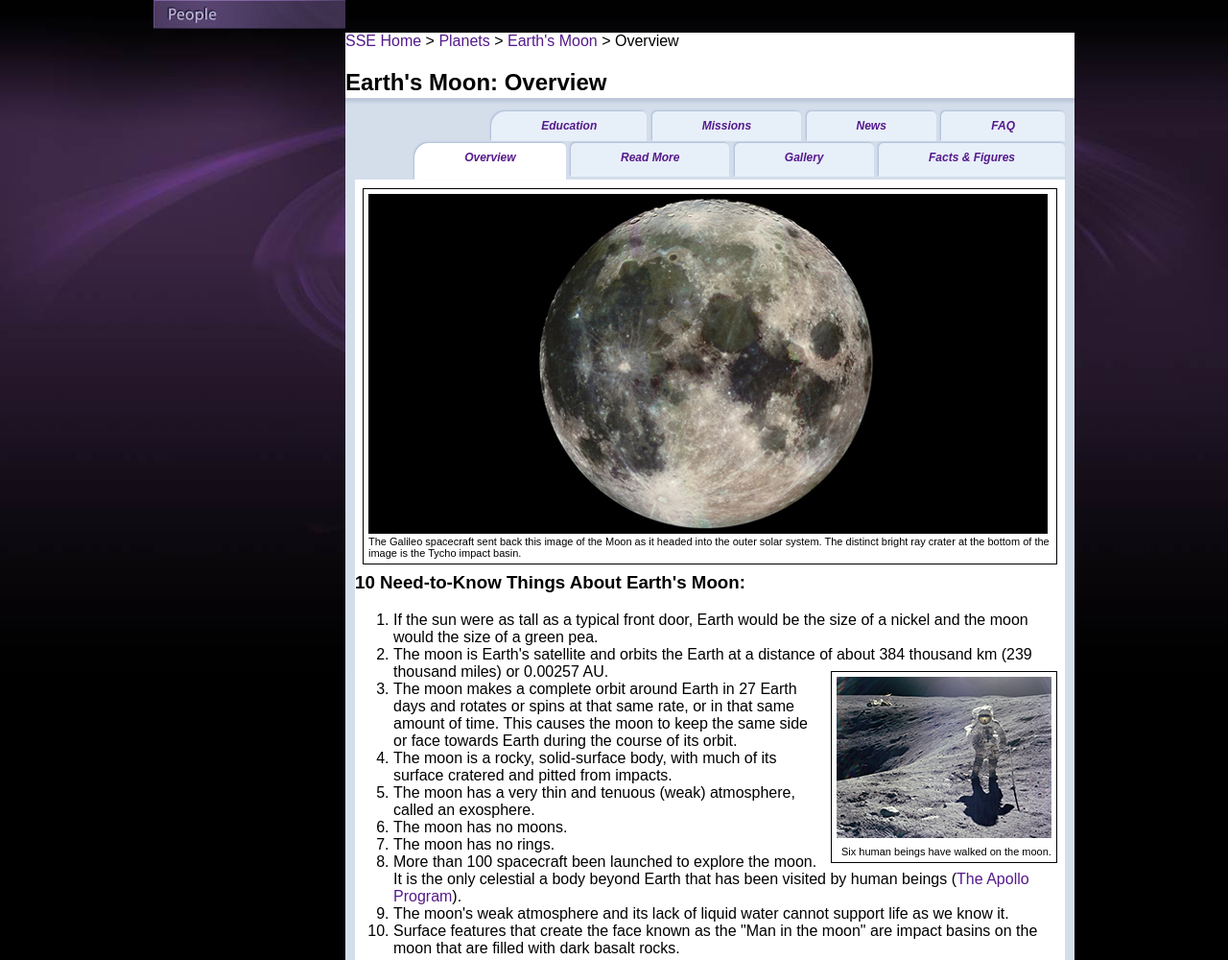
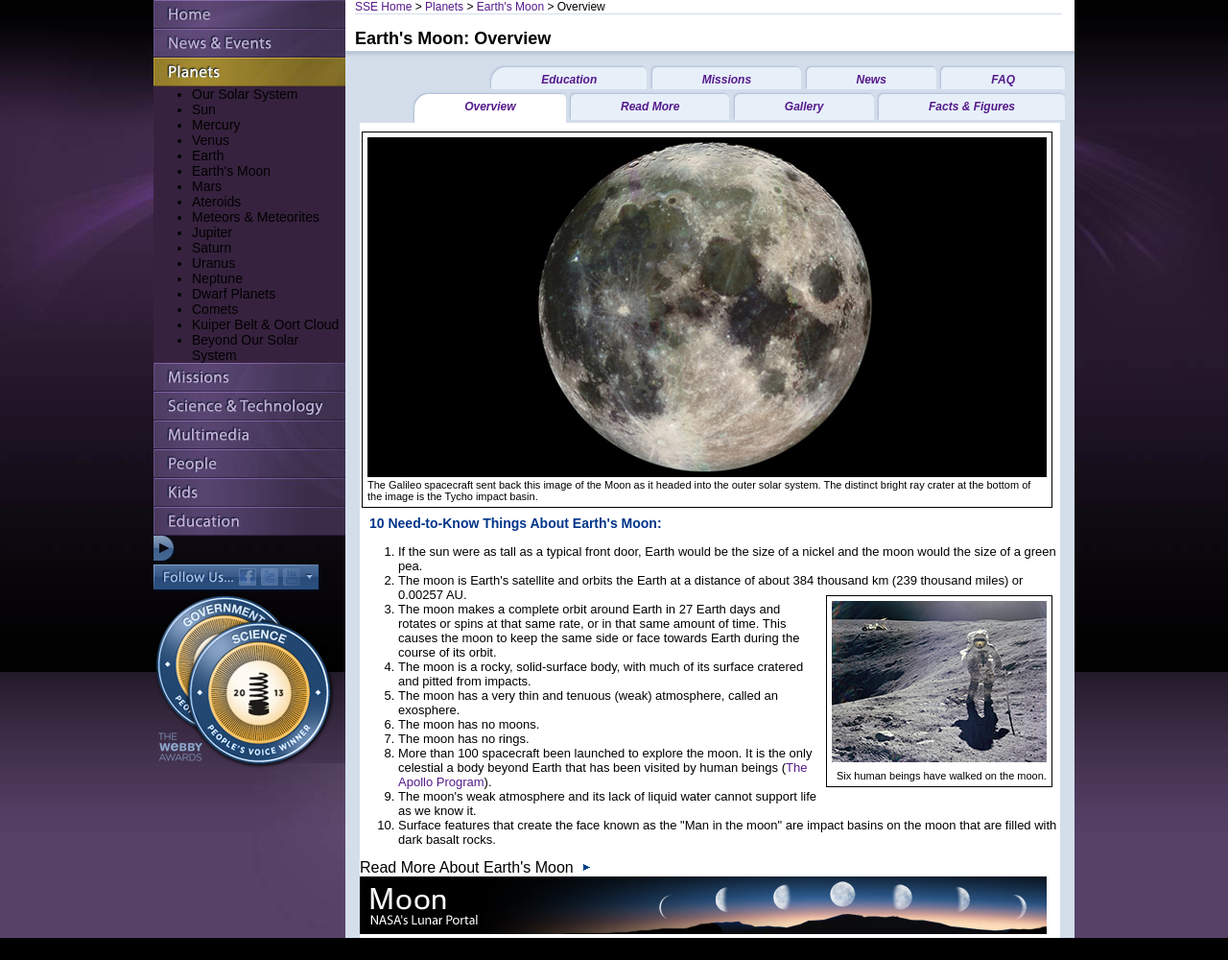
Before and after one commit to mkunkel/planets, a plain HTML site: page index.html in a window 1280 px wide. Shown: the top 1000 px of the page at 96% size. After the commit the page ends 977 px from the top, so only its background shows below. Drawn offline with Linux system fonts and the light colour scheme.

Commit message:
formatting, smaller tabs

```diff
--- a/css/style.css
+++ b/css/style.css
@@ -10,15 +10,34 @@ aside, #extra {
 a {
   text-decoration: none;
 }
+h2 {
+  padding-left: 10px;
+  font-size: 18px;
+}
+h3 {
+  font-size: 14px;
+  color: #01358a;
+  margin-left: 10px;
+}
 #wrap {
   width: 960px;
   margin: auto;
 }
 nav{
+  float: left;
   width: 200px;
 }
+ol {
+  font-size: 13px;
+}
+#breadcrumbs {
+  width: 97%;
+  margin-left: 10px;
+  font-size: 12px;
+  border-bottom: 1px solid #d4deeb;
+}
 #content {
-  float: right;
+  float: left;
   width: 760px;
   background-color: #d4deeb;
 }
@@ -46,9 +65,13 @@ nav{
   background-color: #e7eff9;
   height: 23px;
   display: inline-block;
-  padding: 8px 52px 0px 52px;
+  padding: 0 52px;
   margin: 0 0 2px 1px;
   box-shadow: -1px -1px 2px #acbdd5;
+}
+#tabstrip > .tab > span {
+  position: relative;
+  top: 6px;
 }
 #tabstrip > #active {
   background-color: #FFF;
@@ -70,7 +93,7 @@ nav{
 }
 #innerwrap {
   background-color: #FFF;
-  width: 740px;
+  width: 730px;
   margin: auto;
   padding-top: 1px;
   z-index: 1;
@@ -91,6 +114,12 @@ nav{
   width: 99%;
   margin-left: 5px;
 }
-#navSub {
+.navSub {
   background-color: #36223E;
+  margin-top: 0;
+  margin-bottom:0;
+  font-size: 14px;
 }
+nav > div {
+  height: 30px;
+}
--- a/index.html
+++ b/index.html
@@ -9,7 +9,45 @@
 <body>
   <div id="wrap">
     <header></header>
-    <nav><img src="images/leftnav_people_off.jpg" alt=""></nav>
+
+      <nav class="leftnav">
+      <div class"navItem"><a href""><img src="images/leftnav_home_off.jpg"></a></div>
+      <div class"navItem"><a href""><img src="images/leftnav_news_off.jpg"></a></div>
+      <div class"navItem"><a href""><img src="images/leftnav_planets_sel.jpg"></a></div>
+      <ul class="navSub">
+        <li><a href"">Our Solar System</a></li>
+        <li><a href"">Sun</a></li>
+        <li><a href"">Mercury</a></li>
+        <li><a href"">Venus</a></li>
+        <li><a href"">Earth</a></li>
+        <li><a href"">Earth's Moon</a></li>
+        <li><a href"">Mars</a></li>
+        <li><a href"">Ateroids</a></li>
+        <li><a href"">Meteors & Meteorites</a></li>
+        <li><a href"">Jupiter</a></li>
+        <li><a href"">Saturn</a></li>
+        <li><a href"">Uranus</a></li>
+        <li><a href"">Neptune</a></li>
+        <li><a href"">Dwarf Planets</a></li>
+        <li><a href"">Comets</a></li>
+        <li><a href"">Kuiper Belt & Oort Cloud</a></li>
+        <li><a href"">Beyond Our Solar System</a></li>
+      </ul>
+      <div class"navItem"><a href""><img src="images/leftnav_missions_off.jpg"></a></div>
+      <div class"navItem"><a href""><img src="images/leftnav_scitech_off.jpg"></a></div>
+      <div class"navItem"><a href""><img src="images/leftnav_multimedia_off.jpg"></a></div>
+      <div class"navItem"><a href""><img src="images/leftnav_people_off.jpg"></a></div>
+      <div class"navItem"><a href""><img src="images/leftnav_kids_off.jpg"></a></div>
+      <div class"navItem"><a href""><img src="images/leftnav_educ_off.jpg"></a></div>
+      <nav class="bottomNav">
+      <div><img src="images/leftnav_searchbox_submit_off.png"></div>
+      <div><img src="images/followus_off.png"></div>
+      <div><img src="images/webby-bug-double.png"></div>
+
+
+      </nav>
+    </nav>
+
     <div id="content">
       <section id="top">
         <div id="breadcrumbs"><a href="">SSE Home</a>
@@ -20,14 +58,14 @@
       </section>
       <div id="tabstrip">
 
-        <div class="tab top"><a href="">Education</a></div>
-        <div class="tab top"><a href="">Missions</a></div>
-        <div class="tab top"><a href="">News</a></div>
-        <div class="tab top"><a href="">FAQ</a></div>
-        <div class="tab bottom" id="active"><a href="">Overview</a></div>
-        <div class="tab bottom"><a href="">Read More</a></div>
-        <div class="tab bottom"><a href="">Gallery</a></div>
-        <div class="tab bottom"><a href="">Facts & Figures</a></div>
+        <div class="tab top"><span><a href="">Education</a></span></div>
+        <div class="tab top"><span><a href="">Missions</a></span></div>
+        <div class="tab top"><span><a href="">News</a></span></div>
+        <div class="tab top"><span><a href="">FAQ</a></span></div>
+        <div class="tab bottom" id="active"><span><a href="">Overview</a></span></div>
+        <div class="tab bottom"><span><a href="">Read More</a></span></div>
+        <div class="tab bottom"><span><a href="">Gallery</a></span></div>
+        <div class="tab bottom"><span><a href="">Facts & Figures</a></span></div>
       </div>
       <div id="innerwrap">
         <aside>
@@ -60,45 +98,6 @@
         <img src="images/lunarportal_banner4.jpg" alt="Lunar Portal">
 
       </div>
-
-    <nav class="leftnav">
-      <div class"navItem"><a href""><img src="images/leftnav_home_off.jpg"></a></div>
-      <div class"navItem"><a href""><img src="images/leftnav_news_off.jpg"></a></div>
-      <div class"navItem"><a href""><img src="images/leftnav_planets_sel.jpg"></a></div>
-      <ul class="navSub">
-        <li><a href"">Our Solar System</a></li>
-        <li><a href"">Sun</a></li>
-        <li><a href"">Mercury</a></li>
-        <li><a href"">Venus</a></li>
-        <li><a href"">Earth</a></li>
-        <li><a href"">Earth's Moon</a></li>
-        <li><a href"">Mars</a></li>
-        <li><a href"">Ateroids</a></li>
-        <li><a href"">Meteors & Meteorites</a></li>
-        <li><a href"">Jupiter</a></li>
-        <li><a href"">Saturn</a></li>
-        <li><a href"">Uranus</a></li>
-        <li><a href"">Neptune</a></li>
-        <li><a href"">Dwarf Planets</a></li>
-        <li><a href"">Comets</a></li>
-        <li><a href"">Kuiper Belt & Oort Cloud</a></li>
-        <li><a href"">Beyond Our Solar System</a></li>
-      </ul>
-      <div class"navItem"><a href""><img src="images/leftnav_missions_off.jpg"></a></div>
-      <div class"navItem"><a href""><img src="images/leftnav_scitech_off.jpg"></a></div>
-      <div class"navItem"><a href""><img src="images/leftnav_multimedia_off.jpg"></a></div>
-      <div class"navItem"><a href""><img src="images/leftnav_people_off.jpg"></a></div>
-      <div class"navItem"><a href""><img src="images/leftnav_kids_off.jpg"></a></div>
-      <div class"navItem"><a href""><img src="images/leftnav_educ_off.jpg"></a></div>
-    </nav>
-
-    <nav class="bottomNav">
-      <div><img src="images/leftnav_searchbox_submit_off.png"></div>
-      <div><img src="images/followus_off.png"></div>
-      <div><img src="images/webby-bug-double.png"></div>
-
-
-    </nav>
     <div id="content"></div>
     <section class="articles"></section>
     <footer></footer>
```
